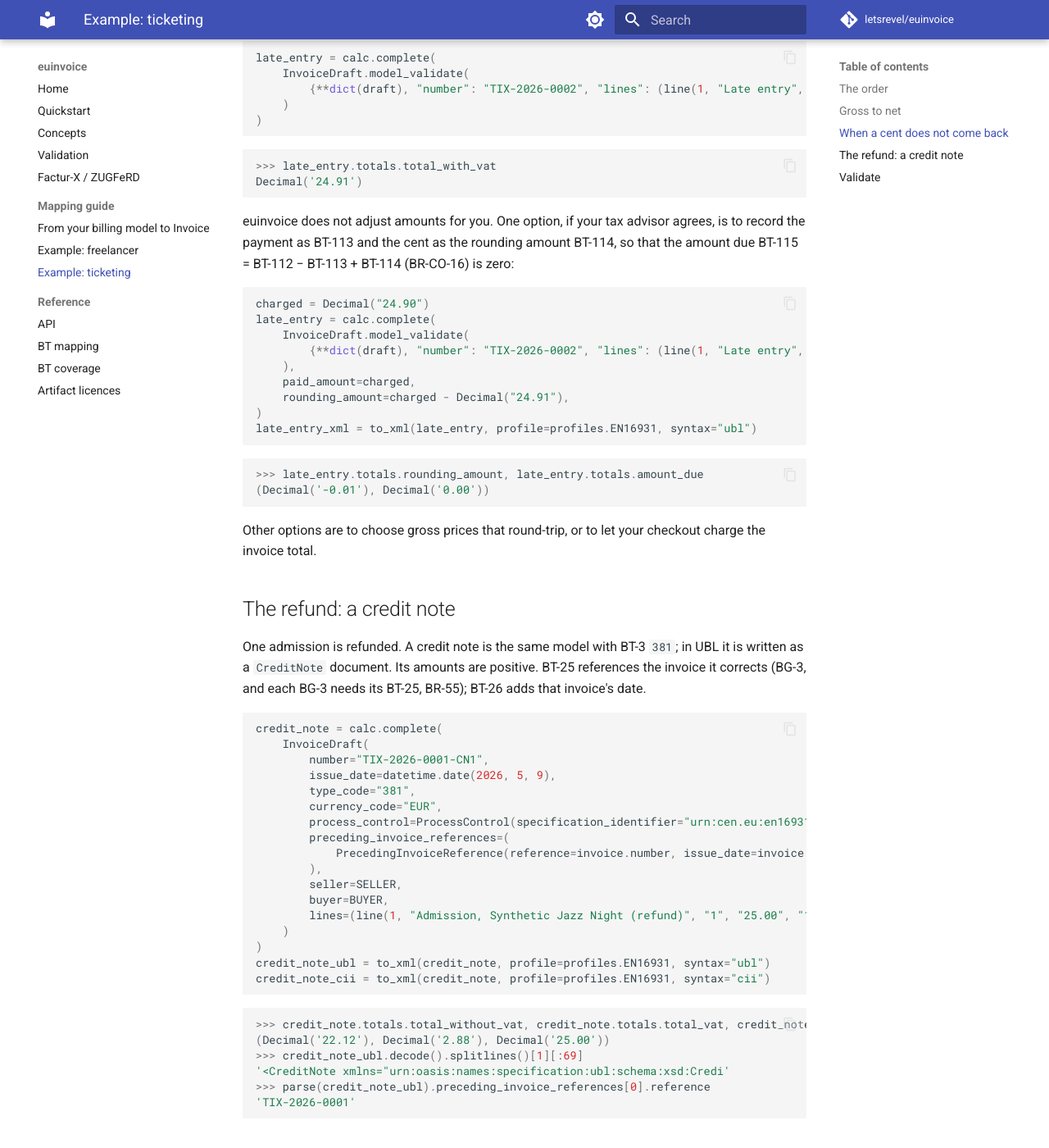
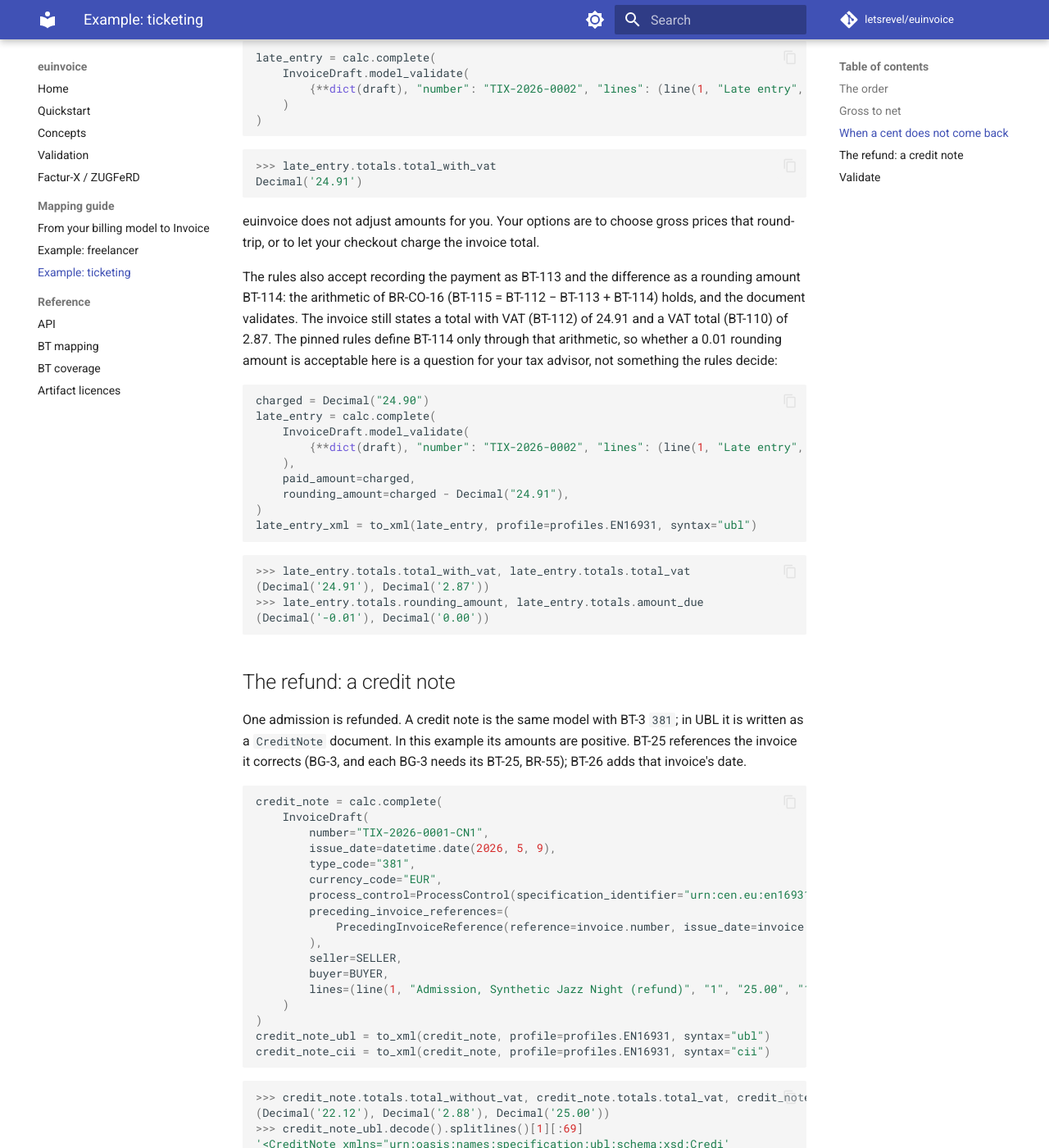
Before and after one commit to letsrevel/euinvoice, an MkDocs documentation site: the page built from docs/mapping/ticketing.md, in a window 1280 px wide and 1400 px high, scrolled down 2644 px. Shown: the whole window at 82% size. Built offline with MkDocs 1.6.1 and Material for MkDocs 9.7.7, drawn with Linux system fonts in a browser that asks for light colours; comment, search, counter and statistics services are not loaded; some of the changed text lies outside the part shown.

Commit message:
docs: address review on the docs site (#33)
Gate the Pages deploy behind the DOCS_DEPLOY repository variable (plus
workflow_dispatch, persist-credentials: false). Correct the Factur-X
validation scope, the BR-S-02/BR-AE-02 identifier lists and the G/O
wording (Peppol P0104/P0105/P0107 pairing). Make the cent-drift section
neutral on BT-114. Add a fence-language test and simplify the harness
return value.

Co-Authored-By: Claude Opus 5.5 <noreply@anthropic.com>

````diff
--- a/docs/mapping/ticketing.md
+++ b/docs/mapping/ticketing.md
@@ -39,7 +39,7 @@ CHECKOUT_TOTAL = sum(Decimal(quantity) * Decimal(gross) for _, quantity, gross,
 
 SELLER = Seller(
     name="Example Events GmbH",
-    vat_identifier="ATU00000000",  # BT-31, required for category S (BR-S-02)
+    vat_identifier="ATU00000000",  # BT-31; BR-S-02 needs BT-31, BT-32 or BT-63
     postal_address=SellerPostalAddress(city="Wien", post_code="1010", country_code="AT"),
 )
 BUYER = Buyer(name="Max Example", postal_address=BuyerPostalAddress(country_code="AT"))
@@ -131,9 +131,14 @@ late_entry = calc.complete(
 Decimal('24.91')
 ```
 
-euinvoice does not adjust amounts for you. One option, if your tax advisor agrees, is to record the payment as
-BT-113 and the cent as the rounding amount BT-114, so that the amount due BT-115 = BT-112 − BT-113 + BT-114
-(BR-CO-16) is zero:
+euinvoice does not adjust amounts for you. Your options are to choose gross prices that round-trip, or to let
+your checkout charge the invoice total.
+
+The rules also accept recording the payment as BT-113 and the difference as a rounding amount BT-114: the
+arithmetic of BR-CO-16 (BT-115 = BT-112 − BT-113 + BT-114) holds, and the document validates. The invoice still
+states a total with VAT (BT-112) of 24.91 and a VAT total (BT-110) of 2.87. The pinned rules define BT-114 only
+through that arithmetic, so whether a 0.01 rounding amount is acceptable here is a question for your tax advisor,
+not something the rules decide:
 
 ```python
 charged = Decimal("24.90")
@@ -148,16 +153,16 @@ late_entry_xml = to_xml(late_entry, profile=profiles.EN16931, syntax="ubl")
 ```
 
 ```python
+>>> late_entry.totals.total_with_vat, late_entry.totals.total_vat
+(Decimal('24.91'), Decimal('2.87'))
 >>> late_entry.totals.rounding_amount, late_entry.totals.amount_due
 (Decimal('-0.01'), Decimal('0.00'))
 ```
 
-Other options are to choose gross prices that round-trip, or to let your checkout charge the invoice total.
-
 ## The refund: a credit note
 
 One admission is refunded. A credit note is the same model with BT-3 `381`; in UBL it is written as a
-`CreditNote` document. Its amounts are positive. BT-25 references the invoice it corrects (BG-3, and each BG-3
+`CreditNote` document. In this example its amounts are positive. BT-25 references the invoice it corrects (BG-3, and each BG-3
 needs its BT-25, BR-55); BT-26 adds that invoice's date.
 
 ```python
````
Also changed, not shown: other parts of docs/mapping/ticketing.md (+3 -3 lines), CHANGELOG.md (+3 -1 lines), docs/concepts.md (+2 -2 lines), docs/facturx.md (+4 -3 lines), docs/mapping/freelancer.md (+10 -6 lines), docs/reference/artifacts.md (+4 -0 lines), docs/validation.md (+5 -3 lines), 5 other files.
